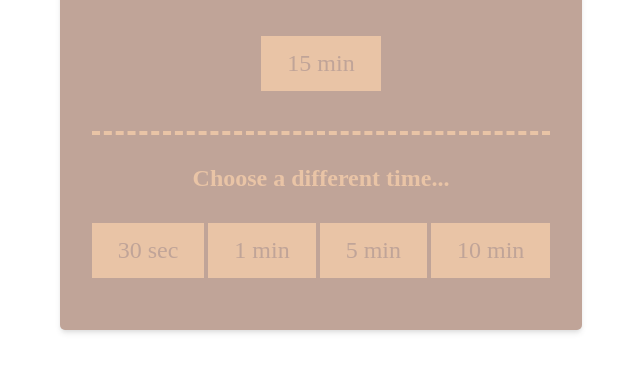
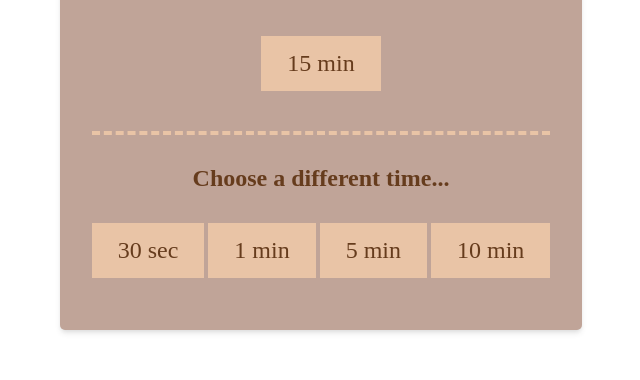
Before and after one commit to gitmonkus/javaScriptmas22-relax, a plain HTML site: page index.html in a window 1280 px wide. Shown: the part 420-800 px from the top of the page, without its empty margins (319-959 px from the left). Drawn offline with nearby package versions, Linux system fonts and the light colour scheme.

Commit message:
Update index.css

```diff
--- a/index.css
+++ b/index.css
@@ -1,20 +1,22 @@
 :root {
-  --wine-red: #C7375F;
-  --bright-red: #D42D2F;
-  --dark-green: #344D2F;
-  --light-green: #77A047;
-  --gold: #FAC57D;
-  --snow: #F0F4F7;
-  --soft: #C0A498;
-  --othersoft: #E9C4A6;
+  --wine-red: #c7375f;
+  --bright-red: #d42d2f;
+  --dark-green: #344d2f;
+  --light-green: #77a047;
+  --gold: #fac57d;
+  --snow: #f0f4f7;
+  --soft: #c0a498;
+  --othersoft: #e9c4a6;
+  --other: #663c1d;
 }
 
-html, body {
+html,
+body {
   margin: 0;
   padding: 0;
 }
 * {
-    color: var(--othersoft);
+  color: var(--other);
 }
 body {
   display: flex;
@@ -23,7 +25,7 @@ body {
   align-items: center;
   height: 100vh;
   text-align: center;
-    color: #9A9C9E;
+  color: #9a9c9e;
   background: url(img/calmtree.jpg) no-repeat;
   background-size: cover;
 }
@@ -47,7 +49,8 @@ h1 {
   color: var(--dark-green);
   padding: 2em;
   border-radius: 5px;
-    box-shadow: rgba(0, 0, 0, 0.1) 0px 4px 6px -1px, rgba(0, 0, 0, 0.06) 0px 2px 4px -1px;
+  box-shadow: rgba(0, 0, 0, 0.1) 0px 4px 6px -1px,
+    rgba(0, 0, 0, 0.06) 0px 2px 4px -1px;
 }
 
 .affirmation {
@@ -62,7 +65,7 @@ h1 {
 button {
   border: none;
   background-color: var(--othersoft);
-    color: var(--soft);
+  color: var(--other);
   padding: 0.5em 1em;
   font-size: 1.5rem;
   border: 2px dashed transparent;
@@ -74,7 +77,7 @@ button:focus {
   cursor: pointer;
   outline: none;
   background: var(--soft);
-    color: var(--othersoft);
+  color: var(--other);
   border: 2px dashed var(--othersoft);
 }
 
```
Lines whose indentation alone changed are shown as unchanged.
